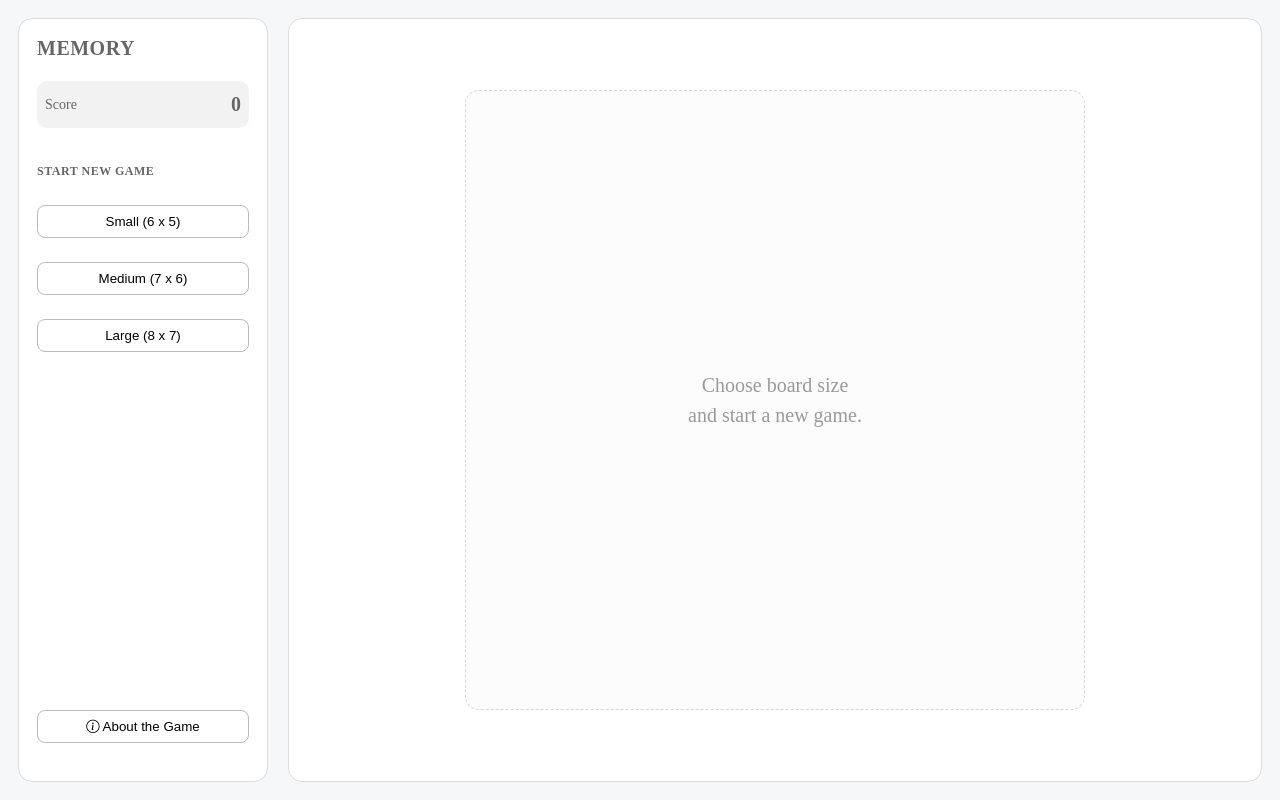
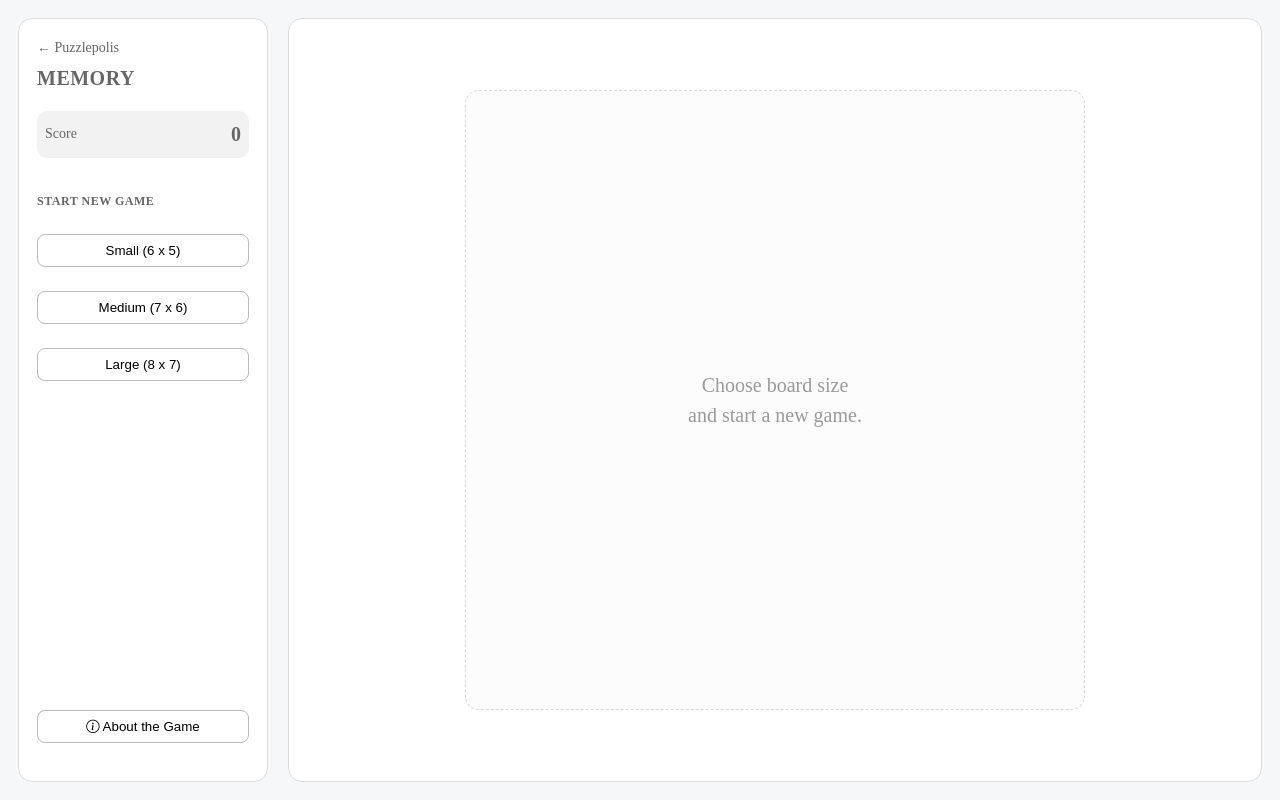
Before and after one commit to czmadzia2201/memory, an Angular app: page / in a window 1280 px wide. Built offline with nearby package versions, Linux system fonts and the light colour scheme.

Commit message:
back link

```diff
--- a/src/app/pages/game-page/game-page.css
+++ b/src/app/pages/game-page/game-page.css
@@ -46,6 +46,24 @@
   flex-direction: column;
   gap: 14px;
   height: 95%;
+}
+
+.side-panel-heading {
+  display: flex;
+  flex-direction: column;
+  align-items: flex-start;
+  gap: 8px;
+}
+
+.back-link {
+  color: #666;
+  font-size: 14px;
+  text-decoration: none;
+}
+
+.back-link:hover,
+.back-link:focus-visible {
+  text-decoration: underline;
 }
 
 .section-title {
--- a/src/app/pages/game-page/game-page.html
+++ b/src/app/pages/game-page/game-page.html
@@ -1,8 +1,10 @@
 <div class="game-layout">
 
   <aside class="side-panel">
-
-    <h1>Memory</h1>
+    <div class="side-panel-heading">
+      <a class="back-link" href="https://puzzlepolis.net/">← Puzzlepolis</a>
+      <h1>Memory</h1>
+    </div>
 
     <div class="game-options-section">
 
```
